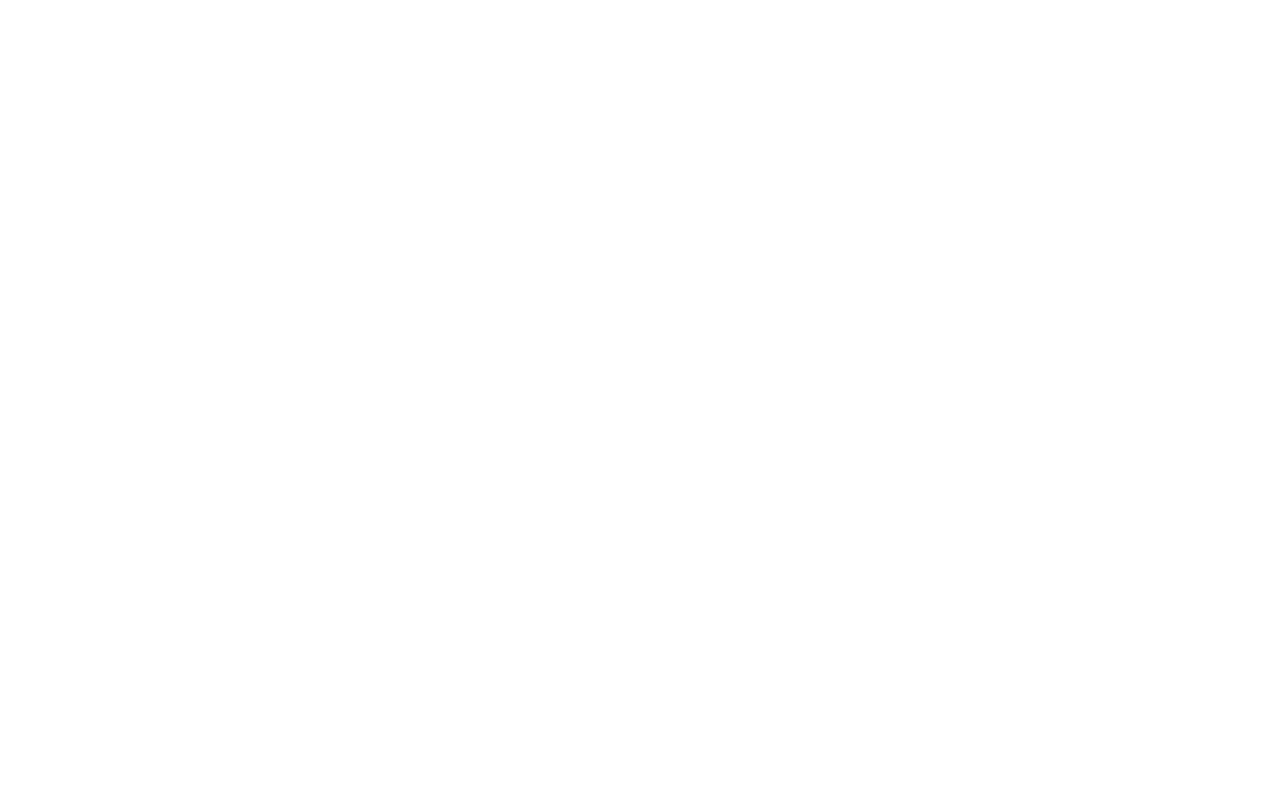
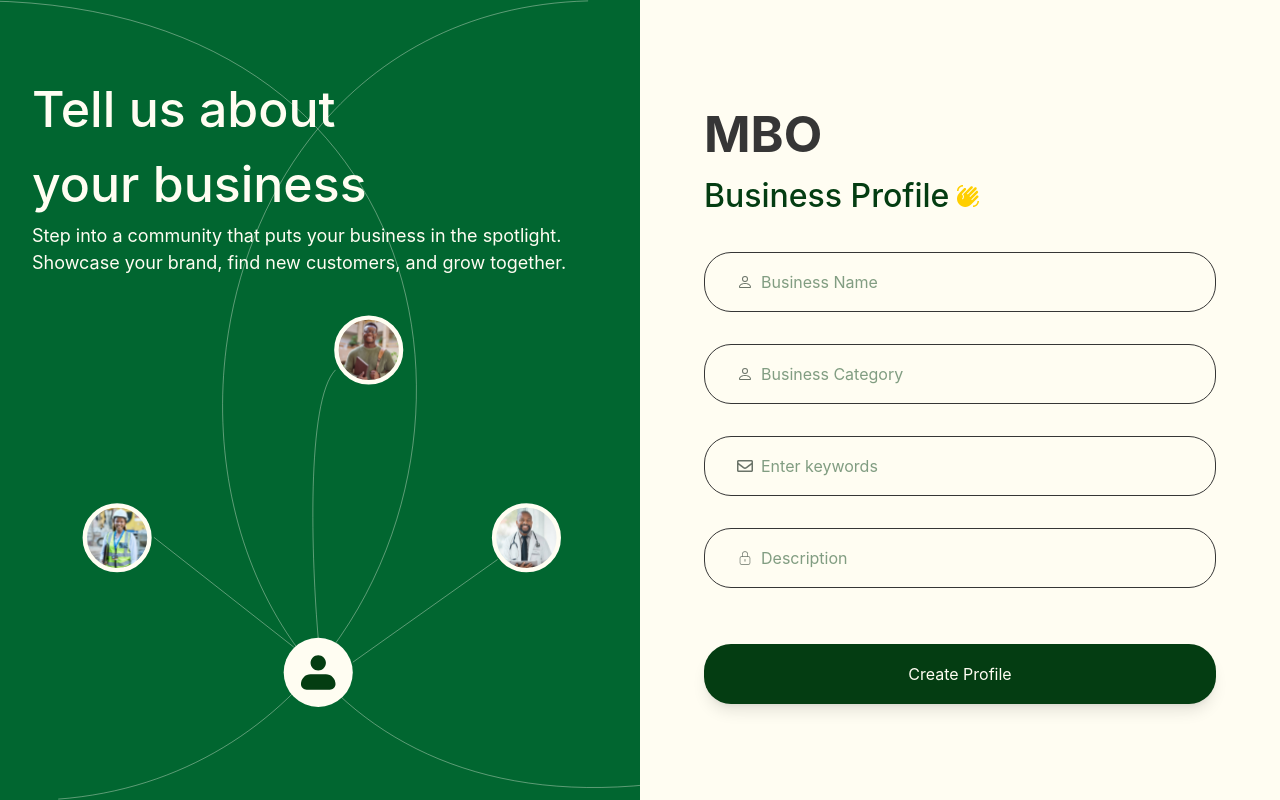
Before and after one commit to ChrisRoyalty/MBO, a React (Vite) app: page /business-profile in a window 1280 px wide. Before the commit this address had no page. Built offline with nearby package versions, Linux system fonts and the light colour scheme.

Commit message:
done with the start,footer and business profile components

```diff
--- a/src/App.jsx
+++ b/src/App.jsx
@@ -6,6 +6,7 @@
 import Login from "./pages/Login";
 import Signup from "./pages/Signup";
 import Subscribe from "./pages/Subscribe";
+import BusinessProfile from "./pages/BusinessProfile";
 function App() {
   return (
     <>
@@ -17,6 +18,7 @@
         <Route path="/login" element={<Login />} />
         <Route path="/create-account" element={<Signup />} />
         <Route path="/subscribe" element={<Subscribe />} />
+        <Route path="/business-profile" element={<BusinessProfile />} />
       </Routes>
     </>
   );
--- a/src/components/Footer.jsx
+++ b/src/components/Footer.jsx
@@ -1,7 +1,80 @@
 import React from "react";
+import { CiFacebook } from "react-icons/ci";
+import { FaXTwitter } from "react-icons/fa6";
+import { FaWhatsapp } from "react-icons/fa";
+import { CiInstagram } from "react-icons/ci";
 
+import MindPowerLogo from "../assets/mindpower-logo.svg";
+import { Link } from "react-router";
 const Footer = () => {
-  return <div>Footer</div>;
+  return (
+    <div className="bg-[#FAFEF4] w-full h-fit flex justify-center items-center text-[#043D12]">
+      <div className="w-[85%] h-fit flex max-lg:flex-col justify-between py-8 gap-8">
+        <div className="w-full flex flex-col gap-4">
+          <Link path="/" className="logo">
+            <img src={MindPowerLogo} alt="Mind-Power-Logo" />
+          </Link>
+          <p className="text-[16px] text-[#043D12]">
+            Your business deserves a platform designed for growth. Join a{" "}
+            community where every connection is an opportunity.
+          </p>
+          <div className="socials flex items-center gap-1">
+            <a
+              href="#"
+              className="text-[#043D12] text-[28px] hover:text-[30px] hover:text-[#043D12]/75"
+            >
+              <CiFacebook />
+            </a>
+            <a
+              href="#"
+              className="text-[#043D12] text-[28px] hover:text-[30px] hover:text-[#043D12]/75"
+            >
+              <FaXTwitter />
+            </a>
+            <a
+              href="#"
+              className="text-[#043D12] text-[28px] hover:text-[30px] hover:text-[#043D12]/75"
+            >
+              <FaWhatsapp />
+            </a>
+            <a
+              href="#"
+              className="text-[#043D12] text-[28px] hover:text-[30px] hover:text-[#043D12]/75"
+            >
+              <CiInstagram />
+            </a>
+          </div>
+        </div>
+        <nav className="w-fit flex items-start gap-4 text-[16px] font-medium">
+          <Link className="hover:text-[17px]" to="/">
+            Home
+          </Link>
+          <Link className="hover:text-[17px]" to="/community">
+            Community
+          </Link>
+        </nav>
+        <div className="w-full contact flex flex-col gap-4">
+          <h4 className="text-[16px] font-medium">Contact Info</h4>
+          <p className="text-[14px]">
+            <strong>Address:</strong> 3 CONVENANT CLOSE BEHIND RUFUS OBI
+            CHEMIST, ALONG ABA-OWERRI ROAD, Aba 450272
+          </p>
+          <ul className="flex items-center gap-1">
+            <li className="font-bold">Customer Support:</li>
+            <li> 09078987890</li>
+          </ul>
+          <ul className="flex items-center gap-1">
+            <li className="font-bold">Email:</li>
+            <li> mbo@gmail.com</li>
+          </ul>
+        </div>
+        <nav className="policies text-[14px] flex lg:justify-center items-start gap-2 w-full">
+          <Link to="privacy-policy">Privacy Policy</Link>
+          <Link to="terms-of-service">Terms of service</Link>
+        </nav>
+      </div>
+    </div>
+  );
 };
 
 export default Footer;
--- a/src/components/home/Faq.jsx
+++ b/src/components/home/Faq.jsx
@@ -99,7 +99,7 @@
 
   return (
     <div className="w-full flex justify-center items-center bg-[#FAFEF4] py-18">
-      <div className="w-[90%] flex flex-col gap-10">
+      <div className="w-[85%] flex flex-col gap-10">
         <div className="intro text-center">
           <h1 className="lg:text-[40px] text-[32px] text-[#043D1266]">
             Frequently Asked Questions
--- a/src/components/home/HeroSection.jsx
+++ b/src/components/home/HeroSection.jsx
@@ -29,24 +29,24 @@
       <div className="w-[93%] h-full text-[#043D12] grid grid-cols-1 md:grid-cols-2">
         {/* Animated Text Section */}
         <motion.div
-          className="details flex flex-col gap-4 max-sm:text-center md:py-16"
+          className="details flex flex-col gap-4 max-sm:text-center md:py-12"
           initial="hidden"
           animate="visible"
           variants={textVariant}
         >
-          <h1 className="text-[#043D12] lg:text-[50px] text-[32px] w-fit h-fit  lg:mt-8 max-sm:py-8 font-medium max-sm:bg-[url('/carbon-growth.svg')] bg-cover bg-center object-center">
+          <h1 className="text-[#043D12] lg:text-[55px] leading-[65px] text-[32px] w-fit h-fit  lg:mt-8 max-sm:py-8 font-medium max-sm:bg-[url('/carbon-growth.svg')] bg-cover bg-center object-center">
             Elevate Your Business. <br className="max-sm:hidden" />
             Connect. Showcase.
             <br className="max-sm:hidden" />
             Grow.
           </h1>
-          <p className="lg:text-[28px] text-[16px]">
+          <p className="lg:text-[28px] text-[14px] w-[80%]">
             Create a powerful online presence. Share your story, showcase your
             products, and let your customers find you.
           </p>
-          <div className="btns flex md:gap-8 gap-6 max-sm:justify-center">
+          <div className="btns flex md:gap-8 gap-6 max-sm:justify-center mt-4">
             <Link
-              to="/create-account"
+              to="/business-profile"
               className="bg-[#043D12] rounded-[48px] text-white shadow-lg lg:text-[18px] text-[14px] md:px-8 px-4 py-3 md:py-4"
             >
               Create my Profile
--- /dev/null
+++ b/src/components/home/Start.jsx
@@ -0,0 +1,22 @@
+import React from "react";
+import { Link } from "react-router";
+
+const Start = () => {
+  return (
+    <div className="w-full h-[40vh] flex justify-center items-center bg-[#043D12] ">
+      <div className="w-[90%] h-fit flex flex-col gap-10 text-[#FFFDF2] text-center">
+        <h1 className="lg:text-[40px] text-[30px]">
+          Don’t Hesitate, Get Started Now!
+        </h1>
+        <Link
+          to="/create-account"
+          className="bg-[#FFFDF2] text-[#043D12] rounded-[48px] shadow-lg lg:text-[18px] text-[14px] md:px-8 px-4 py-3 md:py-4 w-fit mx-auto font-medium"
+        >
+          Create my Profile
+        </Link>
+      </div>
+    </div>
+  );
+};
+
+export default Start;
--- /dev/null
+++ b/src/pages/BusinessProfile.jsx
@@ -0,0 +1,88 @@
+import React, { useState } from "react";
+import { Link } from "react-router";
+import { FaRegEnvelope } from "react-icons/fa";
+import { CiLock } from "react-icons/ci";
+import { BsPerson } from "react-icons/bs";
+import { AiOutlineEye, AiOutlineEyeInvisible } from "react-icons/ai";
+import Hand from "../components/svgs/Hand";
+
+const BusinessProfile = () => {
+  const [showPassword, setShowPassword] = useState(false);
+  const [showConfirmPassword, setShowConfirmPassword] = useState(false);
+
+  return (
+    <div className="w-full h-screen flex justify-center lg:grid grid-cols-2">
+      {/* Left Section with Background Image */}
+      <div className="max-lg:hidden w-full h-full flex justify-center items-center bg-[url('/Group2.svg')] bg-cover bg-center bg-green-800">
+        <div className="w-full h-[90%] flex flex-col items-center">
+          <div className="w-[90%] text-[#FFFDF2] mt-8">
+            <Link to="/" className="lg:text-[50px] text-[32px] font-medium">
+              Tell us about <br /> your business{" "}
+            </Link>
+            <p className="text-[18px]">
+              Step into a community that puts your business in the spotlight.
+              Showcase your brand, find new customers, and grow together.
+            </p>
+          </div>
+        </div>
+      </div>
+
+      {/* Right Section */}
+      <div className="max-lg:w-full flex flex-col items-center lg:justify-center bg-[#FFFDF2] max-md:bg-[url('/bg-login.svg')] bg-cover bg-center">
+        <div className="w-[80%] h-fit max-lg:mt-20">
+          <Link
+            to="/"
+            className="lg:text-[50px] text-[32px] font-bold text-[#363636]"
+          >
+            MBO
+          </Link>
+          <h4 className="lg:text-[32px] text-[20px] font-medium text-[#043D12] flex items-center gap-2">
+            Business Profile <Hand />
+          </h4>
+
+          <form className="max-lg:w-full flex flex-col gap-8 md:mt-8 mt-16 max-lg:items-center">
+            <div className="max-lg:w-full email border-[1px] rounded-[27px] px-8 border-[#363636] flex items-center gap-2 lg:h-[60px] h-[48px]">
+              <BsPerson className="text-[#6A7368]" />
+              <input
+                type="text"
+                placeholder="Business Name"
+                className="max-lg:w-full h-full border-none focus:outline-none focus:border-transparent text-[#043D12]"
+              />
+            </div>
+            <div className="max-lg:w-full email border-[1px] rounded-[27px] px-8 border-[#363636] flex items-center gap-2 lg:h-[60px] h-[48px]">
+              <BsPerson className="text-[#6A7368]" />
+              <input
+                type="text"
+                placeholder="Business Category"
+                className="max-lg:w-full h-full border-none focus:outline-none focus:border-transparent text-[#043D12]"
+              />
+            </div>
+
+            <div className="max-lg:w-full email border-[1px] rounded-[27px] px-8 border-[#363636] flex items-center gap-2 lg:h-[60px] h-[48px]">
+              <FaRegEnvelope className="text-[#6A7368]" />
+              <input
+                type="text"
+                placeholder="Enter keywords"
+                className="max-lg:w-full h-full border-none focus:outline-none focus:border-transparent text-[#043D12]"
+              />
+            </div>
+            <div className="max-lg:w-full password border-[1px] rounded-[27px] px-8 border-[#363636] flex items-center gap-2 lg:h-[60px] h-[48px]">
+              <CiLock className="text-[#6A7368]" />
+              <input
+                type="text"
+                placeholder="Description"
+                className="max-lg:w-full h-full border-none focus:outline-none focus:border-transparent text-[#043D12]"
+              />
+            </div>
+
+            <button className="md:mt-6 mt-16 w-full text-[#FFFDF2] password bg-[#043D12] hover:bg-[#043D12]/75 shadow-lg rounded-[27px] px-8 flex justify-center items-center lg:h-[60px] h-[48px]">
+              Create Profile{" "}
+            </button>
+          </form>
+        </div>
+      </div>
+    </div>
+  );
+};
+
+export default BusinessProfile;
--- a/src/pages/Home.jsx
+++ b/src/pages/Home.jsx
@@ -3,6 +3,8 @@
 import Join from "../components/home/Join";
 import Benefits from "../components/home/Benefits";
 import Faq from "../components/home/Faq";
+import Start from "../components/home/Start";
+import Footer from "../components/Footer";
 
 const Home = () => {
   return (
@@ -11,6 +13,8 @@
       <Join />
       <Benefits />
       <Faq />
+      <Start />
+      <Footer />
     </div>
   );
 };
```
Also changed, not shown: src/assets/mindpower-logo.svg (added).
